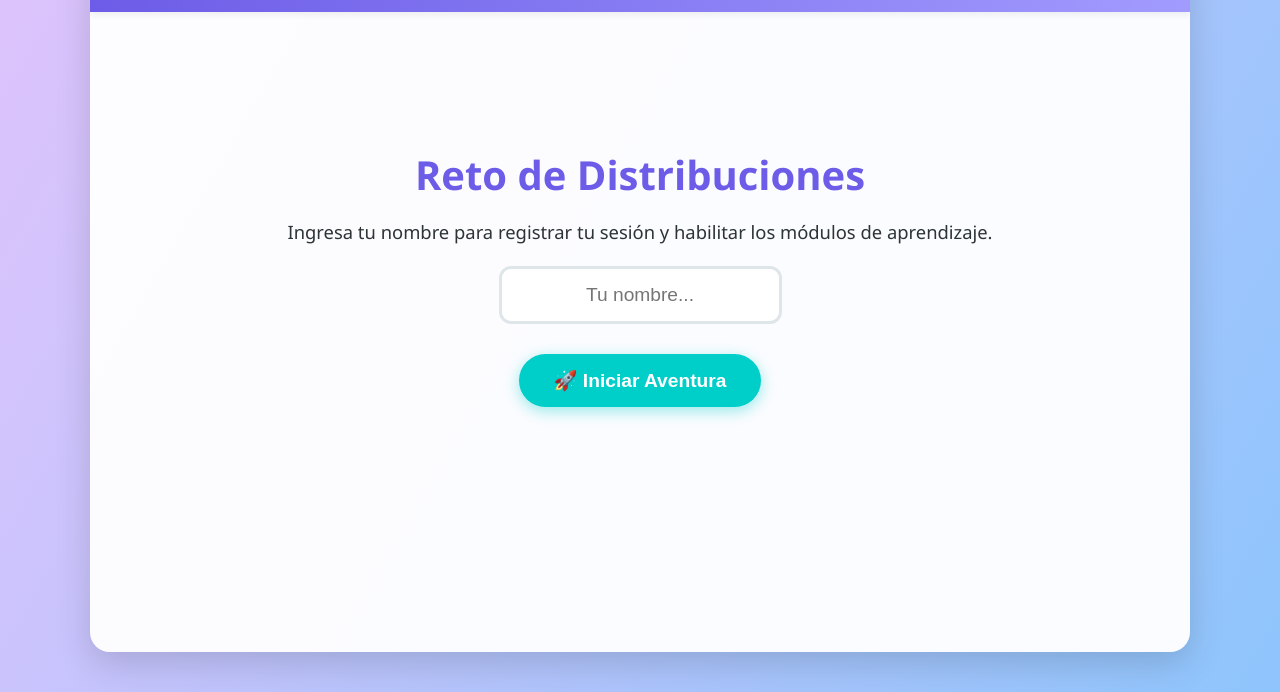
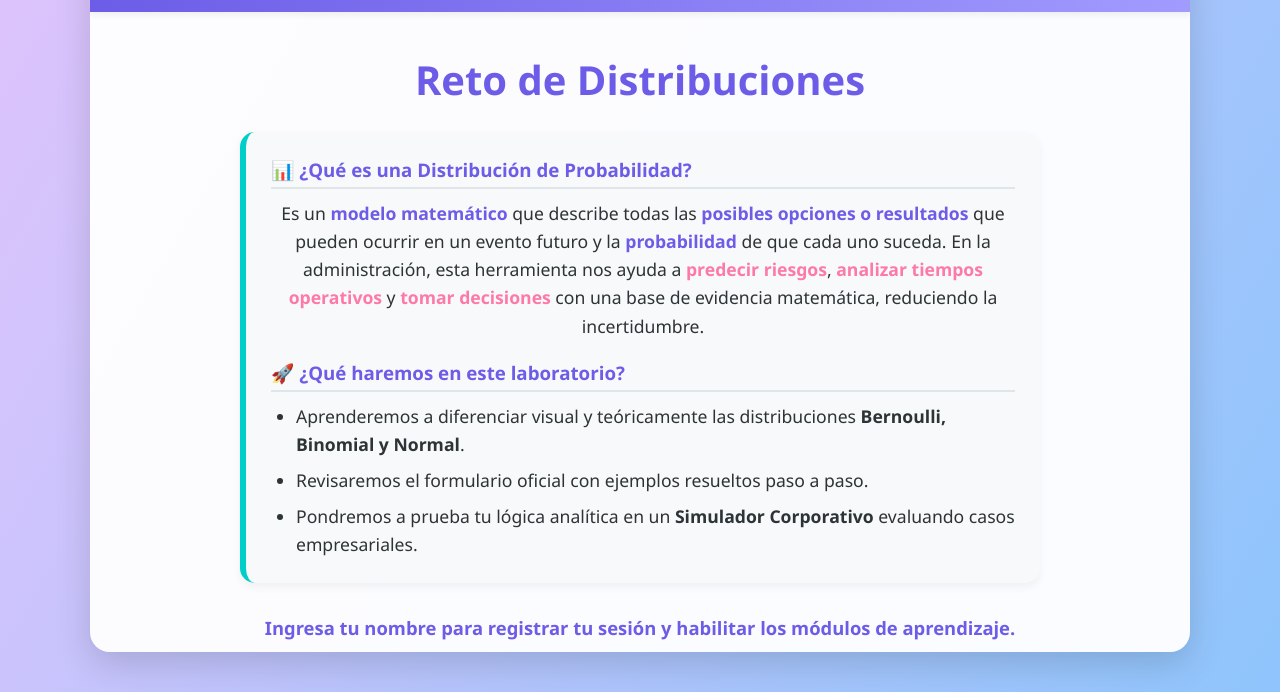
Before and after one commit to ArroyoIsmael/MateFinancieras, a plain HTML site: page EstAdmin/distribuciones.html in a window 1280 px wide. Shown: the part 108-800 px from the top of the page. Drawn offline with nearby package versions, Linux system fonts and the light colour scheme.

Commit message:
Add resumen incio

```diff
--- a/EstAdmin/distribuciones.html
+++ b/EstAdmin/distribuciones.html
@@ -112,9 +112,9 @@
         h1, h2 { color: var(--primary); text-align: center; margin-bottom: 15px; }
         p { font-size: 1.15rem; line-height: 1.6; text-align: center; max-width: 850px; margin: 0 auto 20px auto; }
 
-        /* Componente de Login */
+        /* Componente de Login - CORRECCIÓN: flex-start para que no se encime el título */
         #login-view {
-            display: flex; flex-direction: column; align-items: center; justify-content: center; height: 100%;
+            display: flex; flex-direction: column; align-items: center; justify-content: flex-start; min-height: 100%; padding-top: 10px;
         }
         .input-group input {
             width: 100%; max-width: 350px; padding: 15px; font-size: 1.2rem;
@@ -142,7 +142,7 @@
 
         .card {
             background: white;
-            border-radius: 16px; /* CORRECCIÓN: De 166px a 16px */
+            border-radius: 16px;
             padding: 25px;
             border-top: 6px solid var(--primary); box-shadow: 0 8px 20px rgba(0,0,0,0.06);
         }
@@ -189,7 +189,6 @@
         .option-btn:disabled { cursor: not-allowed; opacity: 0.6; }
         .option-btn.selected:disabled { opacity: 1; }
 
-        /* Clase CSS para limpiar visualmente las respuestas incorrectas */
         .option-btn.incorrect { border-color: #d63031; background-color: #ffeaa7; color: #d63031; opacity: 1; }
 
         .feedback-banner {
@@ -213,7 +212,7 @@
             box-shadow: 0 10px 25px rgba(0,0,0,0.15); font-weight: 600; color: var(--primary);
             font-size: 0.95rem; line-height: 1.4; border: 2px solid var(--primary);
             animation: fadeIn 0.3s; pointer-events: auto;
-            max-width: 320px; /* Evita que crezca de más y corte texto */
+            max-width: 320px;
         }
 
         .avatar-img {
@@ -221,19 +220,10 @@
             background-color: var(--accent); border: 3px solid white; box-shadow: 0 5px 15px rgba(0,0,0,0.2);
             display: flex; justify-content: center; align-items: center; font-size: 2.5rem;
             flex-shrink: 0; pointer-events: auto;
-            /* CORRECCIÓN: Ajustes para que la foto se centre y no se deforme/desfase */
             background-size: cover !important;
             background-position: center top !important;
             background-repeat: no-repeat !important;
             overflow: hidden;
-        }
-
-        /* Si pusiste la imagen con una etiqueta <img> en lugar de background, esto la arregla: */
-        .avatar-img img {
-            width: 100%;
-            height: 100%;
-            object-fit: cover;
-            object-position: center top;
         }
 
         @media (max-width: 768px) {
@@ -265,8 +255,23 @@
         <div class="content-area">
 
             <div id="login-view" class="view-section active">
-                <h1 style="font-size: 2.5rem;">Reto de Distribuciones</h1>
-                <p>Ingresa tu nombre para registrar tu sesión y habilitar los módulos de aprendizaje.</p>
+                <h1 style="font-size: 2.5rem; margin-bottom: 25px;">Reto de Distribuciones</h1>
+
+                <div style="background: #f8f9fa; padding: 25px; border-radius: 15px; border-left: 6px solid var(--secondary); margin: 0 auto 30px auto; max-width: 800px; text-align: left; box-shadow: 0 4px 10px rgba(0,0,0,0.05);">
+                    <h3 style="color: var(--primary); margin-bottom: 10px; border-bottom: 2px solid #dfe6e9; padding-bottom: 5px;">📊 ¿Qué es una Distribución de Probabilidad?</h3>
+                    <p style="font-size: 1.1rem; line-height: 1.6; margin-bottom: 20px; color: var(--text-main);">
+                        Es un <strong style="color: var(--primary);">modelo matemático</strong> que describe todas las <strong style="color: var(--primary);">posibles opciones o resultados</strong> que pueden ocurrir en un evento futuro y la <strong style="color: var(--primary);">probabilidad</strong> de que cada uno suceda. En la administración, esta herramienta nos ayuda a <strong style="color: var(--accent);">predecir riesgos</strong>, <strong style="color: var(--accent);">analizar tiempos operativos</strong> y <strong style="color: var(--accent);">tomar decisiones</strong> con una base de evidencia matemática, reduciendo la incertidumbre.
+                    </p>
+
+                    <h3 style="color: var(--primary); margin-bottom: 10px; border-bottom: 2px solid #dfe6e9; padding-bottom: 5px;">🚀 ¿Qué haremos en este laboratorio?</h3>
+                    <ul style="font-size: 1.1rem; line-height: 1.6; color: var(--text-main); padding-left: 25px; margin-bottom: 0;">
+                        <li style="margin-bottom: 8px;">Aprenderemos a diferenciar visual y teóricamente las distribuciones <strong>Bernoulli, Binomial y Normal</strong>.</li>
+                        <li style="margin-bottom: 8px;">Revisaremos el formulario oficial con ejemplos resueltos paso a paso.</li>
+                        <li>Pondremos a prueba tu lógica analítica en un <strong>Simulador Corporativo</strong> evaluando casos empresariales.</li>
+                    </ul>
+                </div>
+
+                <p style="font-weight: bold; color: var(--primary);">Ingresa tu nombre para registrar tu sesión y habilitar los módulos de aprendizaje.</p>
                 <div class="input-group">
                     <input type="text" id="student-name" placeholder="Tu nombre..." autocomplete="off">
                 </div>
@@ -416,7 +421,6 @@
     </div>
 
     <script>
-        // Configuración MathJax
         window.MathJax = {
             tex: { inlineMath: [['\\(', '\\)']] },
             startup: { typeset: false }
@@ -453,12 +457,17 @@
             }
         ];
 
+
+
         function setAvatarMessage(text) {
             const bubble = document.getElementById('avatar-text');
             bubble.style.animation = 'none';
             setTimeout(() => {
                 bubble.innerText = text;
                 bubble.style.animation = 'fadeIn 0.3s';
+
+
+
             }, 50);
         }
 
```
